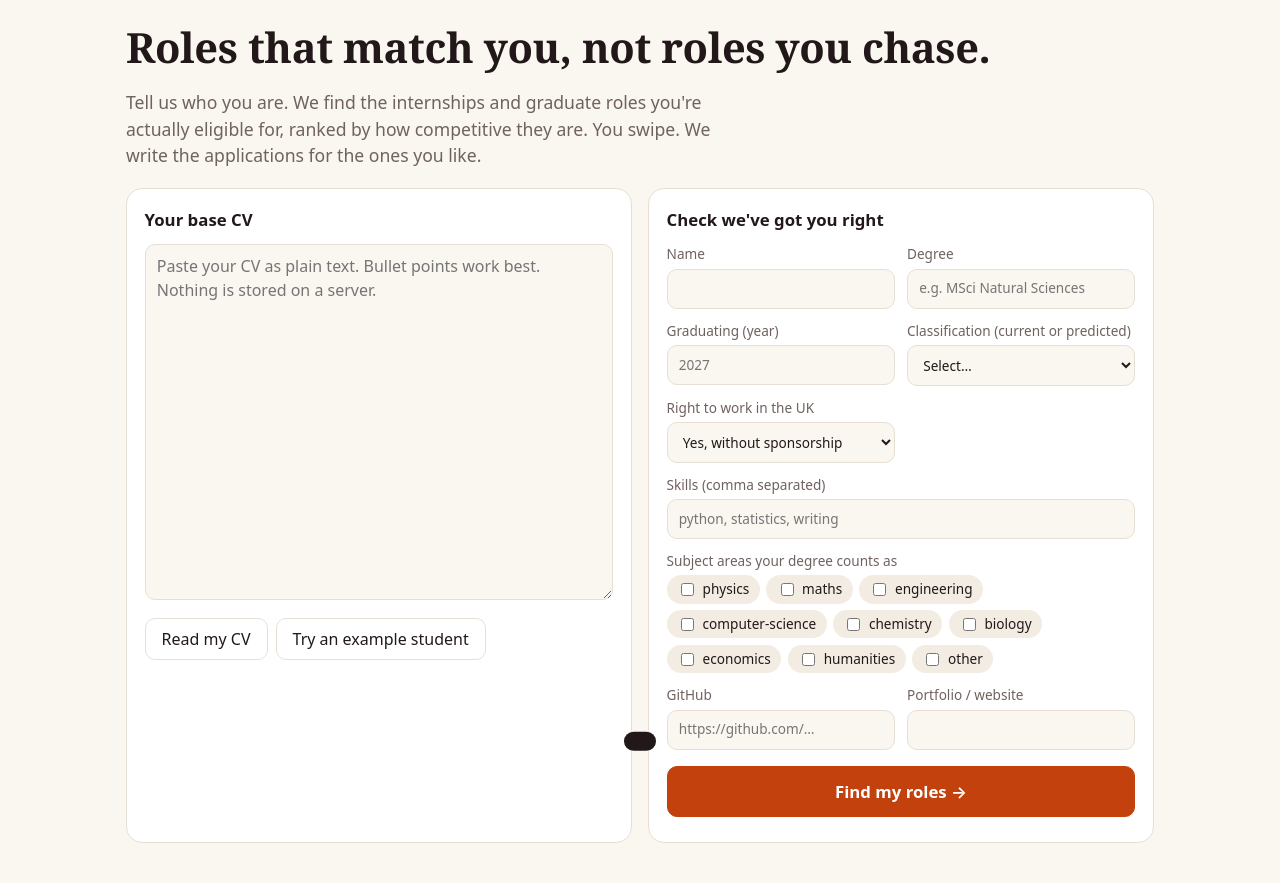
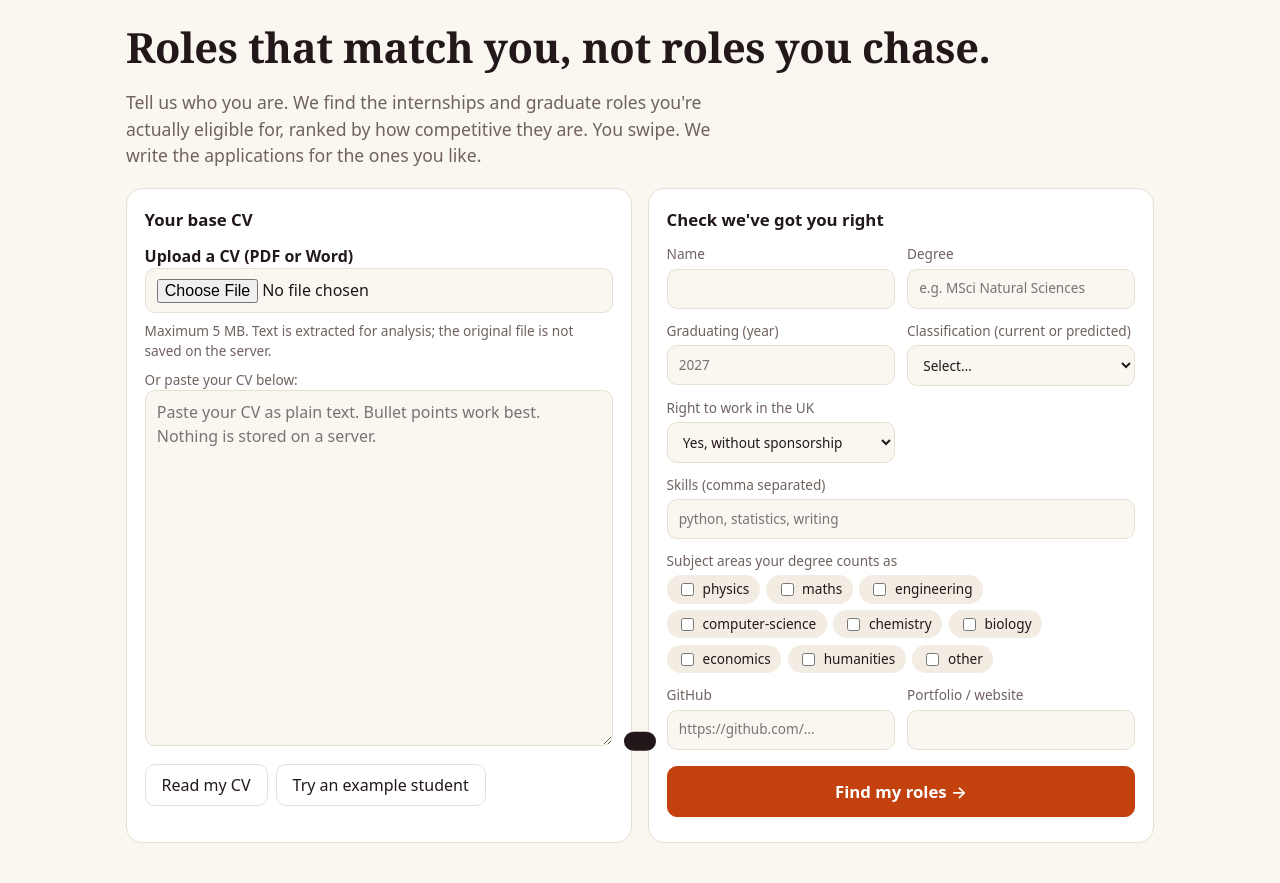
Before and after one commit to itkara/ClaudeBuilderHackathon, a Django app: template templates/index.html in a window 1280 px wide. Shown: the part 62-945 px from the top of the page. Run offline with Django 4.2, Linux system fonts and the light colour scheme; the template is opened without the code that fills it, so the values that code supplies are empty.

Commit message:
Add optional PDF and DOCX CV upload

```diff
--- a/templates/index.html
+++ b/templates/index.html
@@ -28,6 +28,10 @@
     <div class="grid2">
       <div class="card">
         <h2>Your base CV</h2>
+        <label for="cvFile"><strong>Upload a CV (PDF or Word)</strong></label>
+        <input id="cvFile" type="file" accept=".pdf,.docx,application/pdf,application/vnd.openxmlformats-officedocument.wordprocessingml.document">
+        <p class="hint" id="uploadMsg">Maximum 5 MB. Text is extracted for analysis; the original file is not saved on the server.</p>
+        <p class="hint">Or paste your CV below:</p>
         <textarea id="cvText" rows="14" placeholder="Paste your CV as plain text. Bullet points work best. Nothing is stored on a server."></textarea>
         <div class="row">
           <button id="readCv" class="btn">Read my CV</button>
```
